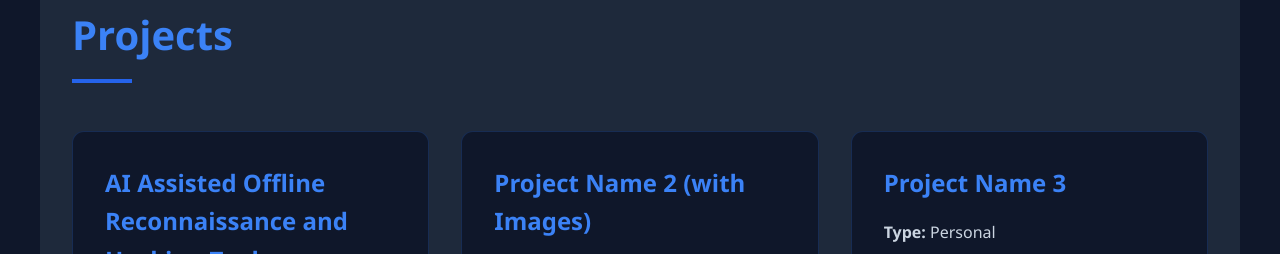
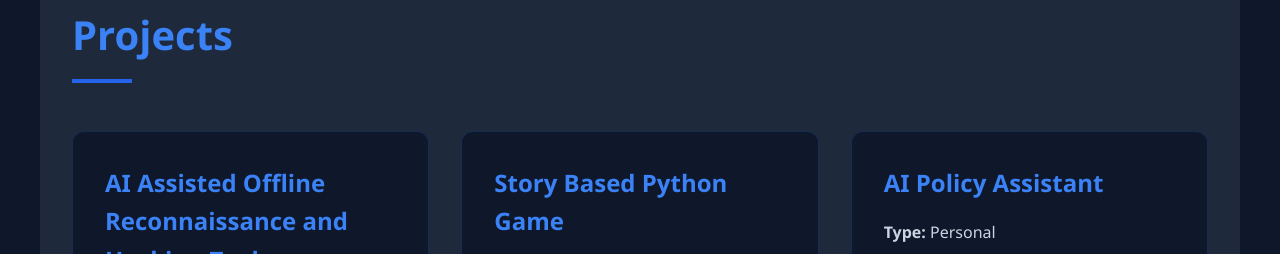
Before and after one commit to mattpenn2/MattPenn.github.io, a plain HTML site: page index.html in a window 1280 px wide. Shown: the part 5187-5441 px from the top of the page. Drawn offline with Linux system fonts and the light colour scheme.

Commit message:
Update index.html

```diff
--- a/index.html
+++ b/index.html
@@ -860,7 +860,7 @@
             </div>
 
             <div class="card">
-                <h3>Project Name 2 (with Images)</h3>
+                <h3>Story Based Python Game</h3>
                 <p style="margin-bottom: 1rem;"><strong>Type:</strong> Advanced Python Applications Final</p>
 
                 <!-- Add multiple images in a gallery -->
@@ -884,7 +884,7 @@
             </div>
 
             <div class="card">
-                <h3>Project Name 3</h3>
+                <h3>AI Policy Assistant</h3>
                 <p style="margin-bottom: 1rem;"><strong>Type:</strong> Personal</p>
 
                 <!-- Or add a single featured image -->
```
